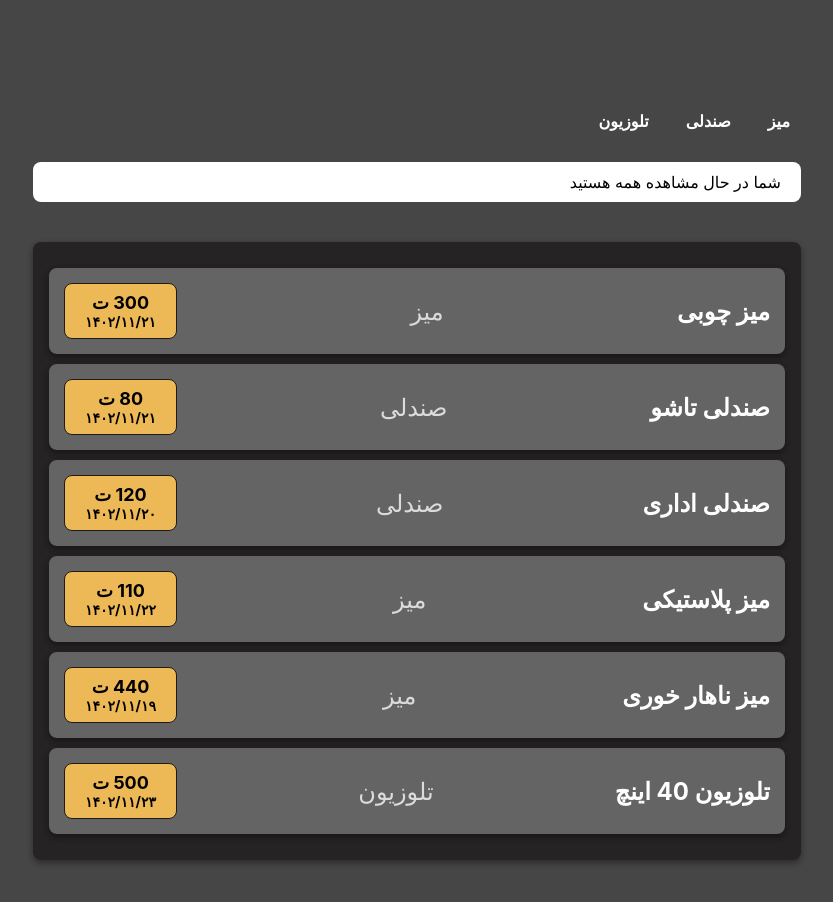
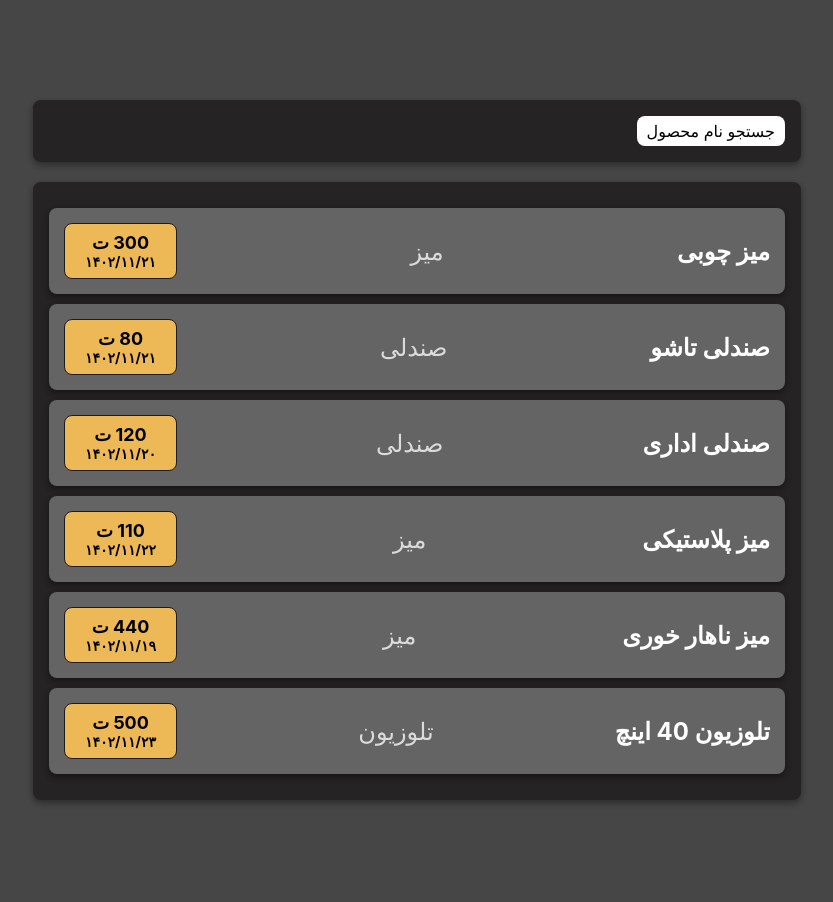
Before and after one commit to Hexpur/shoping-cart-project, a React (Create React App) app: page / in a window 1280 px wide. Shown: the top 902 px of the page, without its empty margins (223-1056 px from the left). Built offline with nearby package versions, Linux system fonts and the light colour scheme.

Commit message:
SearchBox added

```diff
--- a/src/App.js
+++ b/src/App.js
@@ -1,23 +1,18 @@
 import "./App.css";
 import Products from "./components/Products/Products.js";
-import Filter from "./components/Filter/Filter.js";
 import { PRODUCT_DATA } from "./ProductItems.js";
+import Search from "./components/Search/Search.js";
 import { useState } from "react";
 
 const App = () => {
-  const [selectedTab, setSelectedTab] = useState("همه");
-  function selectedTabHandler(category) {
-    setSelectedTab(category);
-  }
+  const [productName, setProductName] = useState("");
+
   return (
     <>
-      <Filter
-        productItems={PRODUCT_DATA}
-        selectedTabHandler={selectedTabHandler}
-        selectedTab={selectedTab}
-      />
-      <Products productItems={PRODUCT_DATA} selectedTab={selectedTab} />
+      <Search setProductName={setProductName} />
+      <Products productItems={PRODUCT_DATA} productName={productName} />
     </>
   );
 };
+
 export default App;
--- a/src/components/Products/Products.js
+++ b/src/components/Products/Products.js
@@ -2,16 +2,14 @@ import Card from "../UI/Card.js";
 import ProductItem from "./ProductItem.js";
 import "./Products.css";
 
-function Products({ productItems, selectedTab }) {
+function Products({ productItems, productName }) {
   return (
     <Card className="products">
-      {selectedTab === "همه"
-        ? productItems.map((product, index) => (
-            <ProductItem key={index} {...product} />
-          ))
-        : productItems
-            .filter((product) => product.category === selectedTab)
-            .map((product, index) => <ProductItem key={index} {...product} />)}
+      {productItems
+        .filter((p) => p.title.includes(productName))
+        .map((product, index) => (
+          <ProductItem key={index} {...product} />
+        ))}
     </Card>
   );
 }
--- /dev/null
+++ b/src/components/Search/Search.css
@@ -0,0 +1,26 @@
+.search {
+  background-color: rgb(37, 35, 35);
+  display: flex;
+  width: 60vw;
+  margin: 100px auto -80px;
+  padding: 1rem;
+  display: flex;
+  gap: 10px;
+}
+
+.search input {
+  all: unset;
+  background-color: #efefef;
+  border-radius: 8px;
+  padding: 10px 5px;
+  width: 250px;
+  max-width: 100%;
+}
+
+.search button {
+  all: unset;
+  background-color: #fff;
+  border-radius: 8px;
+  padding: 5px 10px;
+  cursor: pointer;
+}
--- /dev/null
+++ b/src/components/Search/Search.js
@@ -0,0 +1,49 @@
+import { useState } from "react";
+import Card from "../UI/Card";
+import "./Search.css";
+import { useRef } from "react";
+
+function Search({ setProductName }) {
+  const productNameRef = useRef();
+  const [isSearching, setIsSearching] = useState(false);
+  // const [productName, setProductName] = useState("");
+
+  // function setProductNameValue(e) {
+  //   setProductName(e.target.value);
+  // }
+
+  function HandleSearchBox() {
+    isSearching
+      ? submitInput()
+      : setIsSearching((latestIsSearchingValue) => !latestIsSearchingValue);
+  }
+
+  let timer = useRef();
+
+  function submitInput() {
+    if (timer) clearTimeout(timer);
+    timer.current = setTimeout(() => {
+      console.log(productNameRef.current.value);
+      setProductName(productNameRef.current.value);
+    }, 1000);
+  }
+
+  return (
+    <Card className="search">
+      {isSearching ? (
+        <input
+          type="text"
+          placeholder="نام محصول مورد نظر"
+          ref={productNameRef}
+          // value={productName}
+          onChange={submitInput}
+        />
+      ) : null}
+      <button onClick={HandleSearchBox}>
+        {isSearching ? "جستجو" : "جستجو نام محصول"}
+      </button>
+    </Card>
+  );
+}
+
+export default Search;
```
